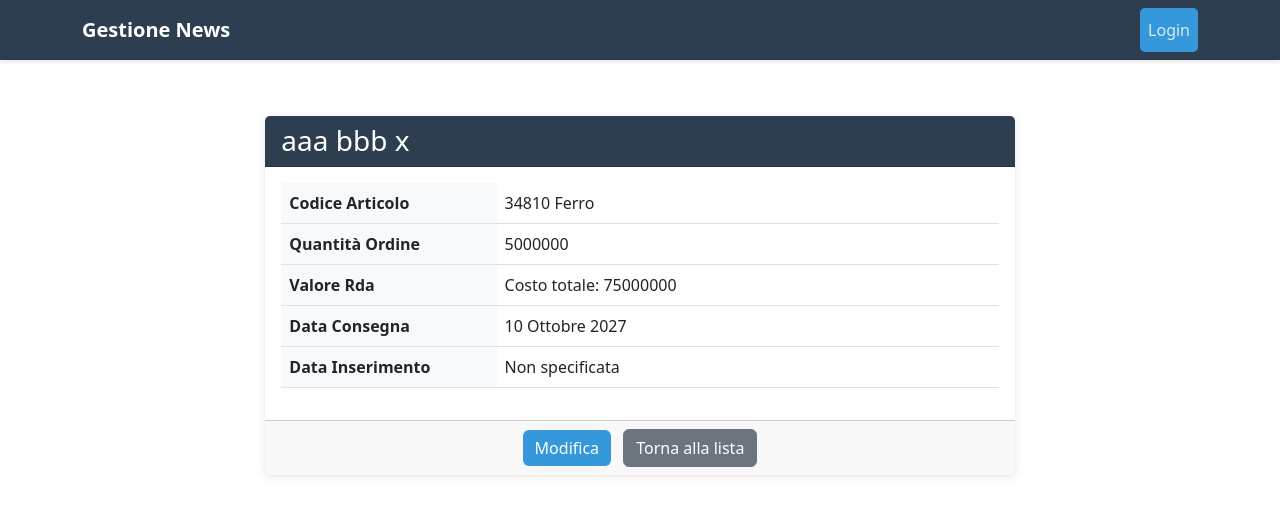
After one commit to Aless1997/Progetto_X, a Django app: page /aziende/RdaDetail/1/ in a window 1280 px wide. The commit adds this page. Shown: the top 516 px of the page. Run offline with Django 5.2, Linux system fonts and the light colour scheme; data comes from the database, SQL or seed files in the repository; both versions use the stored data as it was after the commit.

Commit message:
Aggiornamento del 14/12/2024, inserite modalità di RDA

```diff
--- a/Progetto/News/admin.py
+++ b/Progetto/News/admin.py
@@ -1,8 +1,9 @@
 from django.contrib import admin
-from News.models import Azienda, Utente,Ordine,Magazzino, Fornitore
+from News.models import Azienda, Utente,Ordine,Magazzino, Fornitore, Rda
 
 admin.site.register(Azienda)
 admin.site.register(Utente)
 admin.site.register(Ordine)
 admin.site.register(Magazzino)
 admin.site.register(Fornitore)
+admin.site.register(Rda)
--- a/Progetto/News/forms.py
+++ b/Progetto/News/forms.py
@@ -40,3 +40,9 @@ class InsertFornitore(forms.ModelForm):
     class Meta():
         model = Fornitore
         fields = '__all__'
+
+'''---------------------------------------------------RDA-------------------------------------------------------------------------------'''
+class InsertRda(ModelForm):
+    class Meta():
+        model=Rda
+        fields = '__all__'
--- a/Progetto/News/models.py
+++ b/Progetto/News/models.py
@@ -105,3 +105,25 @@ class Ordine(models.Model):
     class Meta:
         verbose_name = 'Ordine'
         verbose_name_plural = 'Ordini'
+
+'''---------------------------------------------------------------------------------------RDA-----------------------------------------------------------------------------------------------------------------'''
+
+class Rda(models.Model):
+    utente = models.ForeignKey(Utente, on_delete=models.CASCADE, related_name='URda')
+    articolo = models.ForeignKey(Magazzino, on_delete=models.CASCADE, related_name='ARda')
+    qta_ordine = models.IntegerField()
+
+    @property
+    def valore_tot(self):
+        x = self.qta_ordine * self.articolo.valore_unitario
+        return f"Costo totale: {x}"
+
+    data_richiesta = models.DateField()
+    data_inserimento= models.DateField()
+
+    def __str__(self):
+        return f"{self.articolo} {self.valore_tot}"
+
+    class Meta:
+        verbose_name = 'Rda'
+        verbose_name_plural = 'Rda'
--- /dev/null
+++ b/Progetto/News/templates/News/RdaDetail.html
@@ -0,0 +1,47 @@
+{% extends 'News/base.html' %}
+
+{% block title %}Dettagli {{ rda.utente }}{% endblock %}
+
+{% block content %}
+<div class="row justify-content-center">
+    <div class="col-md-8">
+        <div class="card">
+            <div class="card-header bg-primary text-white">
+                <h3 class="card-title mb-0">{{ rda.utente }}</h3>
+            </div>
+            <div class="card-body">
+                <div class="table-responsive">
+                    <table class="table table-hover">
+                        <tbody>
+                            <tr>
+                                <th style="width: 30%">Codice Articolo</th>
+                                <td>{{ rda.articolo }}</td>
+                            </tr>
+                            <tr>
+                                <th>Quantità Ordine</th>
+                                <td>{{ rda.qta_ordine }}</td>
+                            </tr>
+                            <tr>
+                                <th>Valore Rda</th>
+                                <td>{{ rda.valore_tot|default:"Non specificato" }}</td>
+                            </tr>
+                            <tr>
+                                <th>Data Consegna</th>
+                                <td>{{ rda.data_richiesta|default:"Non specificata" }}</td>
+                            </tr>
+                            <tr>
+                                <th>Data Inserimento</th>
+                                <td>{{ ordini.data_inserimento|default:"Non specificata" }}</td>
+                            </tr>
+                        </tbody>
+                    </table>
+                </div>
+            </div>
+            <div class="card-footer text-center">
+                <a href="{% url 'rda-update' rda.pk %}" class="btn btn-primary me-2">Modifica</a>
+                <a href="{% url 'Rda_List' %}" class="btn btn-secondary">Torna alla lista</a>
+            </div>
+        </div>
+    </div>
+</div>
+{% endblock %}
--- a/Progetto/News/templates/News/base.html
+++ b/Progetto/News/templates/News/base.html
@@ -131,6 +131,9 @@
                         <li class="nav-item">
                             <a class="nav-link" href="{% url 'fornitore_list' %}">Fornitori</a>
                         </li>
+                        <li class="nav-item">
+                            <a class="nav-link" href="{% url 'Rda_List' %}">Rda</a>
+                        </li>
                     </ul>
                 </div>
                 <ul class="navbar-nav" >
@@ -163,6 +166,7 @@
                         <li class="nav-item">
                             <a class="nav-link" href="{% url 'fornitore_list' %}">Fornitori</a>
                         </li>
+
                     </ul>
                 </div>
                 <ul class="navbar-nav">
--- a/Progetto/News/urls.py
+++ b/Progetto/News/urls.py
@@ -1,5 +1,5 @@
 from django.urls import path
-from News.views import aziende,ordini,export_fornitore,FornitoreUpdate,registrazione,insertFornitore,fornitore_detail,fornitore_list,export_ordini,area_personale,cambia_utente,OrdiniUpdateViews,ordiniDetail,insertOrdine,export_utenti,insertArticoli,MagazzinoUpdateViews,export_articolo, magazzino_detail,magazzino, export_aziende ,utenti,insertAzienda, insertUtente, utente_detail,azienda_detail,AziendaUpdateViews, UtenteUpdateViews
+from News.views import rda,insertRda,RdaUpdateView,rdaDetail,export_rda,aziende,ordini,export_fornitore,FornitoreUpdate,registrazione,insertFornitore,fornitore_detail,fornitore_list,export_ordini,area_personale,cambia_utente,OrdiniUpdateViews,ordiniDetail,insertOrdine,export_utenti,insertArticoli,MagazzinoUpdateViews,export_articolo, magazzino_detail,magazzino, export_aziende ,utenti,insertAzienda, insertUtente, utente_detail,azienda_detail,AziendaUpdateViews, UtenteUpdateViews
 from django.contrib.auth import views as auth_views
 
 urlpatterns = [
@@ -40,7 +40,13 @@ urlpatterns = [
     path('FornitoreDetail/<int:pk>/',fornitore_detail, name='fornitore-detail'),
     path('InsertFornitore/', insertFornitore, name='insert-fornitore'),
     path('fornitore/<int:pk>/edit', FornitoreUpdate.as_view(), name="fornitore-update"),
-    path('export-fornitori/',export_fornitore, name='export-fornitore')
+    path('export-fornitori/',export_fornitore, name='export-fornitore'),
+    #rda
+    path('RdaList/', rda, name='Rda_List'),
+    path('RdaExport/', export_rda, name='Export_Rda'),
+    path('InsertRda/', insertRda, name='Insert_Rda'),
+    path('RdaDetail/<int:pk>/',rdaDetail, name='rda_detail'),
+    path('RdaUpdate/<int:pk>/edit/', RdaUpdateView.as_view(), name='rda-update')
 ]
 
 
--- a/Progetto/News/views.py
+++ b/Progetto/News/views.py
@@ -1,7 +1,7 @@
 from django.shortcuts import render, redirect
 from django.http import HttpRequest, HttpResponse, request, response
-from News.models import Azienda, Utente, Magazzino, Ordine, Fornitore
-from News.forms import InsertAzienda, InsertUtente, InsertArticoli, InsertOrdine,RegsitraForm, InsertFornitore
+from News.models import Azienda, Utente, Magazzino, Ordine, Fornitore, Rda
+from News.forms import InsertAzienda,InsertRda,InsertUtente, InsertArticoli, InsertOrdine,RegsitraForm, InsertFornitore
 from django.views.generic import ListView, CreateView, UpdateView, DeleteView
 from django.shortcuts import get_object_or_404
 from django.urls import reverse_lazy
@@ -235,3 +235,42 @@ def export_fornitore(request):
     response['Content-Disposition'] = 'attachment; filename="fornitori.csv"'
     df.to_csv(path_or_buf=response, index=False)
     return response
+
+'''----------------------------------------------------------------------------------RDA---------------------------------------------------------------------------------------------------------------------'''
+
+def rda(request):
+    rda = Rda.objects.all()
+    context = {
+        'rda' : rda,
+    }
+    return render(request, 'News/RdaList.html', context)
+
+def insertRda(request):
+    if request.method == 'POST':
+        form = InsertRda(request.POST)
+        if form.is_valid():
+            form.save()
+    form = InsertRda()
+    context = {"form":form}
+    return render(request, 'News/InsertRda.html', context)
+
+def export_rda(request):
+    rda = Rda.objects.all().values()
+    df = pd.DataFrame(rda)
+    response = HttpResponse(content_type='text/csv')
+    response['Content-Disposition'] = 'attachment; filename="fornitori.csv"'
+    df.to_csv(path_or_buf=response, index=False)
+    return response
+
+class RdaUpdateView(UpdateView):
+    model = Rda
+    form_class = InsertRda
+    template_name = 'News/InsertRda.html'
+    success_url = reverse_lazy('Rda_List')
+
+def rdaDetail(request, pk):
+    rda = get_object_or_404(Rda, pk=pk)
+    context = {
+        'rda': rda,
+    }
+    return render(request, 'News/RdaDetail.html', context)
```
Also changed, not shown: Progetto/News/templates/News/InsertRda.html (added, +36 -0 lines), Progetto/News/templates/News/RdaList.html (added, +35 -0 lines), Progetto/DataBase.sqlite3, Progetto/DataBase1.sqlite3 (added), Progetto/News/migrations/0007_rda.py (added).
